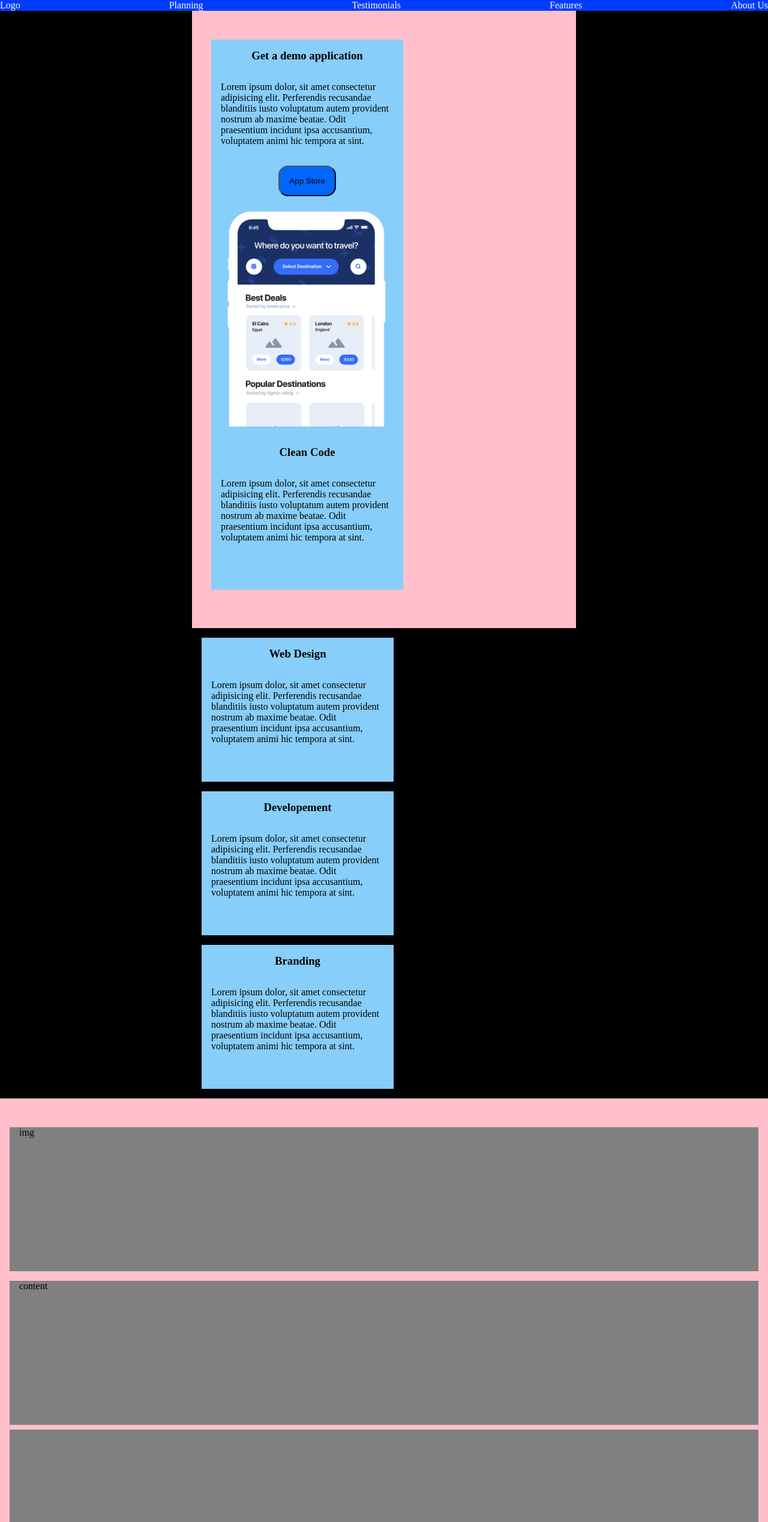
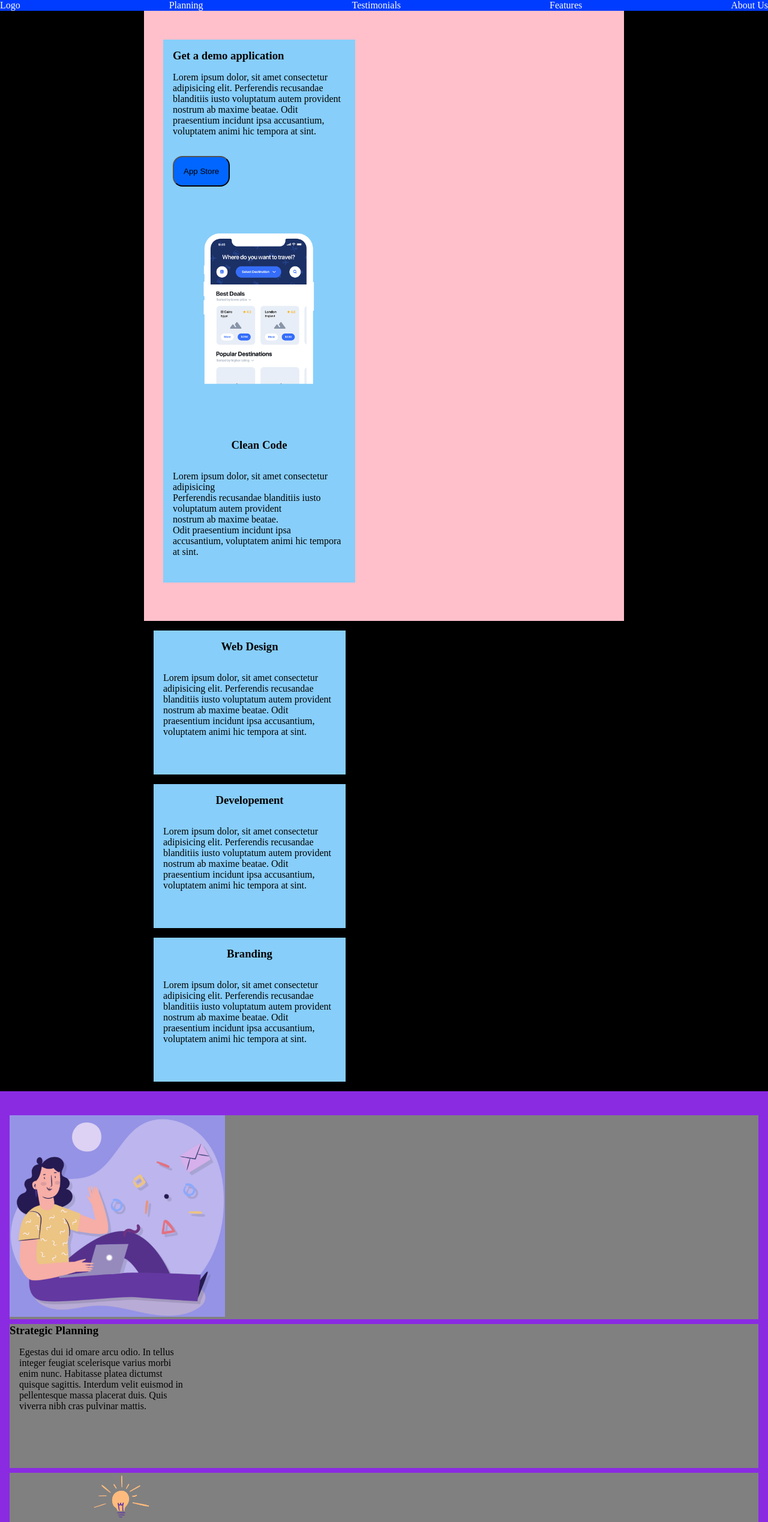
Before and after one commit to Samudra-Ekanayake/htmlcss-responsive-layout, a plain HTML site: page index.html in a window 1280 px wide. Shown: the top 2537 px of the page at 60% size. Drawn offline with Linux system fonts and the light colour scheme.

Commit message:
cont2 mobile

```diff
--- a/index.html
+++ b/index.html
@@ -38,22 +38,28 @@
 
                 <div class="topblu"></div>
 
-                    <div class="box blubox">
+                    <div class="box blubox bigblu">
+
+                            <div class="blucontent">
 
 
-                            <h3>Get a demo application</h3>
+                                <h3>Get a demo application</h3>
 
-                            <p>Lorem ipsum dolor, sit amet consectetur adipisicing elit. Perferendis recusandae blanditiis iusto voluptatum autem provident nostrum ab maxime beatae. Odit praesentium incidunt ipsa accusantium, voluptatem animi hic tempora at sint.</p>
+                                <p>Lorem ipsum dolor, sit amet consectetur adipisicing elit. Perferendis recusandae blanditiis iusto voluptatum autem provident nostrum ab maxime beatae. Odit praesentium incidunt ipsa accusantium, voluptatem animi hic tempora at sint.</p>
 
-                            <button class="btngeneral"> App Store</button>
+                                <button class="btngeneral"> App Store</button>
 
-                            <img src="assets/img/phone.png" alt="">
+                            </div>
+
+                            <div class="phone">
+                                <img src="assets/img/phone.png" alt="">
+                            </div>
 
                         <div class="box blubox">
 
                             <h3>Clean Code</h3>
 
-                            <p>Lorem ipsum dolor, sit amet consectetur adipisicing elit. Perferendis recusandae blanditiis iusto voluptatum autem provident nostrum ab maxime beatae. Odit praesentium incidunt ipsa accusantium, voluptatem animi hic tempora at sint.</p>
+                            <p>Lorem ipsum dolor, sit amet consectetur adipisicing <br> Perferendis recusandae blanditiis iusto voluptatum autem provident <br> nostrum ab maxime beatae. <br>Odit praesentium incidunt ipsa <br>accusantium, voluptatem animi hic tempora at sint.</p>
 
                         </div>
 
@@ -91,23 +97,32 @@
                     </div>
 
                  </div>
-
+<!---------------------------container 2----------------------------------->
 
             </div>
 
             <div class="container cont2">
 
                 <div class="box">
-                    <p>img</p>
+                    <img src="assets/img/planning1.png" alt="">
                 </div>
 
                 <div class="box">
-                    <p>content</p>
+                    <h3>Strategic Planning</h3>
+
+                    <p>Egestas dui id omare arcu odio. In tellus <br> integer feugiat scelerisque varius morbi <br> enim nunc. Habitasse platea dictumst <br> quisque sagittis. Interdum velit euismod in <br> pellentesque massa placerat duis. Quis <br> viverra nibh cras pulvinar mattis.</p>
                 </div>
 
                 <div class="box">
 
+                    <img src="assets/img/planning2.png" alt="">
+
+                    <h3>App Developement</h3>
+
+                    <p>Develop an on-demand app for your <br> delivery business to reach your <br> targeted customers without any <br>interruption.</p>
+
                 </div>
+
 
             </div>
 
--- a/style.css
+++ b/style.css
@@ -67,6 +67,15 @@ nav a {
     margin: 1rem;
 }
 
+/* =================container2==================== */
+.cont2 {
+    background-color: blueviolet;
+}
+
+.cont2 img {
+    height: 21rem;
+}
+
 /* ================== responsive ================= */
 
 @media only screen and (min-width: 1024px) {
@@ -81,7 +90,7 @@ nav a {
     }
 
     .bigcontainer {
-        margin: 0 20rem 0 20rem;
+        margin: 0 15rem 0 15rem;
     }
 
     .cont1 {
@@ -93,6 +102,22 @@ nav a {
     .blubox {
         width: 20rem;
         margin: 1rem;
+
+    }
+
+    .blubox img {
+        transform: scale(0.7);
+    }
+
+    .bigblu {
+
+    }
+
+    .application {
+
+        display: flex;
+        align-items: center;
+
     }
 
     .topblu {
@@ -102,4 +127,5 @@ nav a {
         flex-wrap: wrap;
     }
 
+
 }
```
Also changed, not shown: 1 other file.
